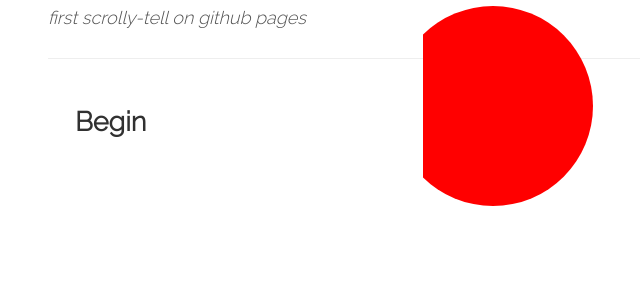
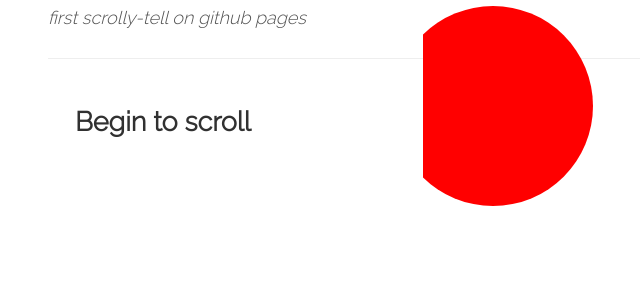
Before and after one commit to kaizer1v/kaizer1v.github.io, a Jekyll site: the page built from _posts/2019-03-20-scrollytell.md, in a window 1280 px wide and 900 px high. Shown: the part 204-504 px from the top of the window, without its empty margins (277-917 px from the left). Built offline with Jekyll 4.4.1, drawn with Linux system fonts in a browser that asks for light colours; nearby versions of some CDN libraries.

Commit message:
begin title updated

```diff
--- a/_posts/2019-03-20-scrollytell.md
+++ b/_posts/2019-03-20-scrollytell.md
@@ -43,7 +43,7 @@ title: Sample scrollytell
       <svg></svg>
     </div>
     <section class="step">
-      <div class="title"><h2>Begin</h2></div>
+      <div class="title"><h2>Begin to scroll</h2></div>
     </section>
     <section class="step">
       <div class="title"><h2>Move horizontally</h2></div>
```
